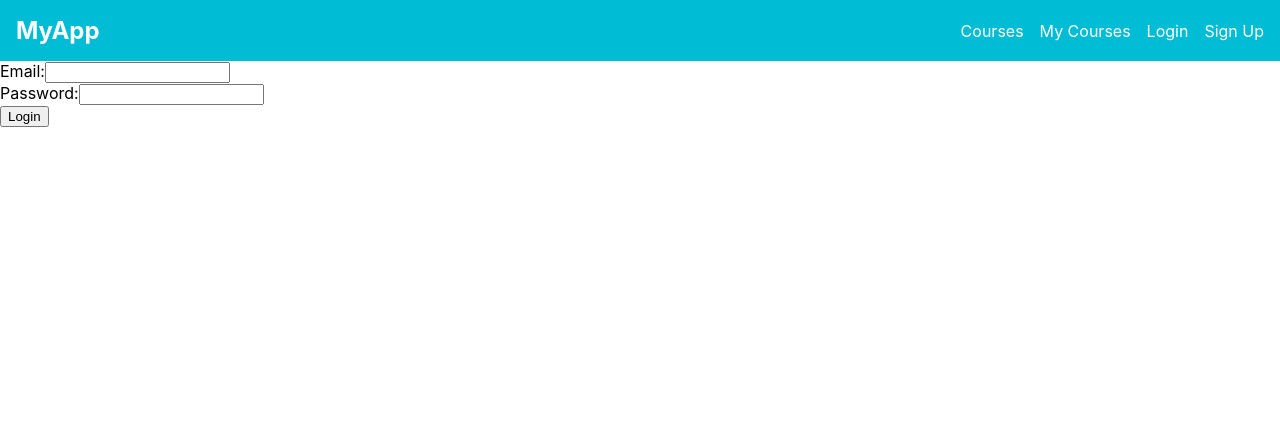
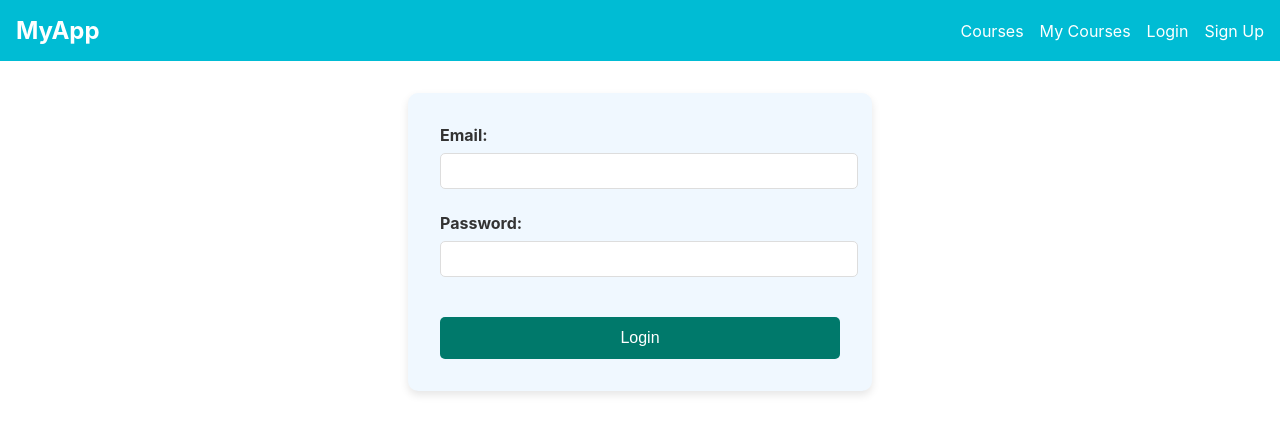
Before and after one commit to hadigghazi/E-Learning, a React (Create React App) app in the folder frontend/: page /login in a window 1280 px wide. Shown: the top 434 px of the page. Built offline with nearby package versions, Linux system fonts and the light colour scheme.

Commit message:
Styling the login page

```diff
--- a/frontend/src/pages/LoginPage.jsx
+++ b/frontend/src/pages/LoginPage.jsx
@@ -2,6 +2,7 @@ import React, { useState } from 'react';
 import { useLoginMutation } from '../services/apiSlice';
 import { useNavigate } from 'react-router-dom';
 import { useDispatch } from 'react-redux';
+import styles from '../styles/LoginPage.module.css';
 
 const LoginPage = () => {
   const [formData, setFormData] = useState({
@@ -33,29 +34,31 @@ const LoginPage = () => {
   };
 
   return (
-      <form onSubmit={handleSubmit}>
-        <div>
-          <label>Email:</label>
+    <form onSubmit={handleSubmit} className={styles.formContainer}>
+      <div className={styles.formGroup}>
+        <label className={styles.label}>Email:</label>
         <input
           type="email"
           name="email"
           value={formData.email}
           onChange={handleChange}
           required
+          className={styles.input}
         />
       </div>
-        <div>
-          <label>Password:</label>
+      <div className={styles.formGroup}>
+        <label className={styles.label}>Password:</label>
         <input
           type="password"
           name="password"
           value={formData.password}
           onChange={handleChange}
           required
+          className={styles.input}
         />
       </div>
-        {error && <p style={{ color: 'red' }}>{error}</p>}
-        <button type="submit" disabled={isLoading}>
+      {error && <p className={styles.error}>{error}</p>}
+      <button type="submit" disabled={isLoading} className={styles.button}>
         Login
       </button>
     </form>
--- a/frontend/src/styles/CourseDetailPage.module.css
+++ b/frontend/src/styles/CourseDetailPage.module.css
@@ -68,3 +68,22 @@
   .files a:hover {
     color: #005f56;
   }
+
+  @media (max-width: 600px) {
+    .container {
+      padding: 1rem;
+    }
+
+    .heading {
+      font-size: 1.5rem;
+    }
+
+    .description {
+      font-size: 1rem;
+    }
+
+    .button {
+      padding: 0.5rem;
+      font-size: 0.9rem;
+    }
+  }
--- /dev/null
+++ b/frontend/src/styles/LoginPage.module.css
@@ -0,0 +1,61 @@
+.formContainer {
+    max-width: 400px;
+    margin: 2rem auto;
+    padding: 2rem;
+    background-color: #f0f8ff;
+    border-radius: 10px;
+    box-shadow: 0 4px 8px rgba(0, 0, 0, 0.1);
+  }
+
+  .formGroup {
+    margin-bottom: 1.5rem;
+  }
+
+  .label {
+    display: block;
+    margin-bottom: 0.5rem;
+    font-weight: bold;
+    color: #333;
+  }
+
+  .input {
+    width: 100%;
+    padding: 0.5rem;
+    border: 1px solid #ddd;
+    border-radius: 5px;
+    font-size: 1rem;
+  }
+
+  .button {
+    width: 100%;
+    padding: 0.75rem;
+    margin-top: 1rem;
+    font-size: 1rem;
+    color: white;
+    background-color: #00796b;
+    border: none;
+    border-radius: 5px;
+    cursor: pointer;
+    transition: background-color 0.3s ease;
+  }
+
+  .button:disabled {
+    background-color: #aaa;
+    cursor: not-allowed;
+  }
+
+  .button:hover:not(:disabled) {
+    background-color: #005f56;
+  }
+
+  .error {
+    color: red;
+    margin-top: 1rem;
+    text-align: center;
+  }
+
+  @media (max-width: 600px) {
+    .formContainer {
+      padding: 1rem;
+    }
+  }
```
Also changed, not shown: frontend/src/styles/MyCoursesPage.module.css (added, +69 -0 lines). Lines whose indentation alone changed are shown as unchanged.
